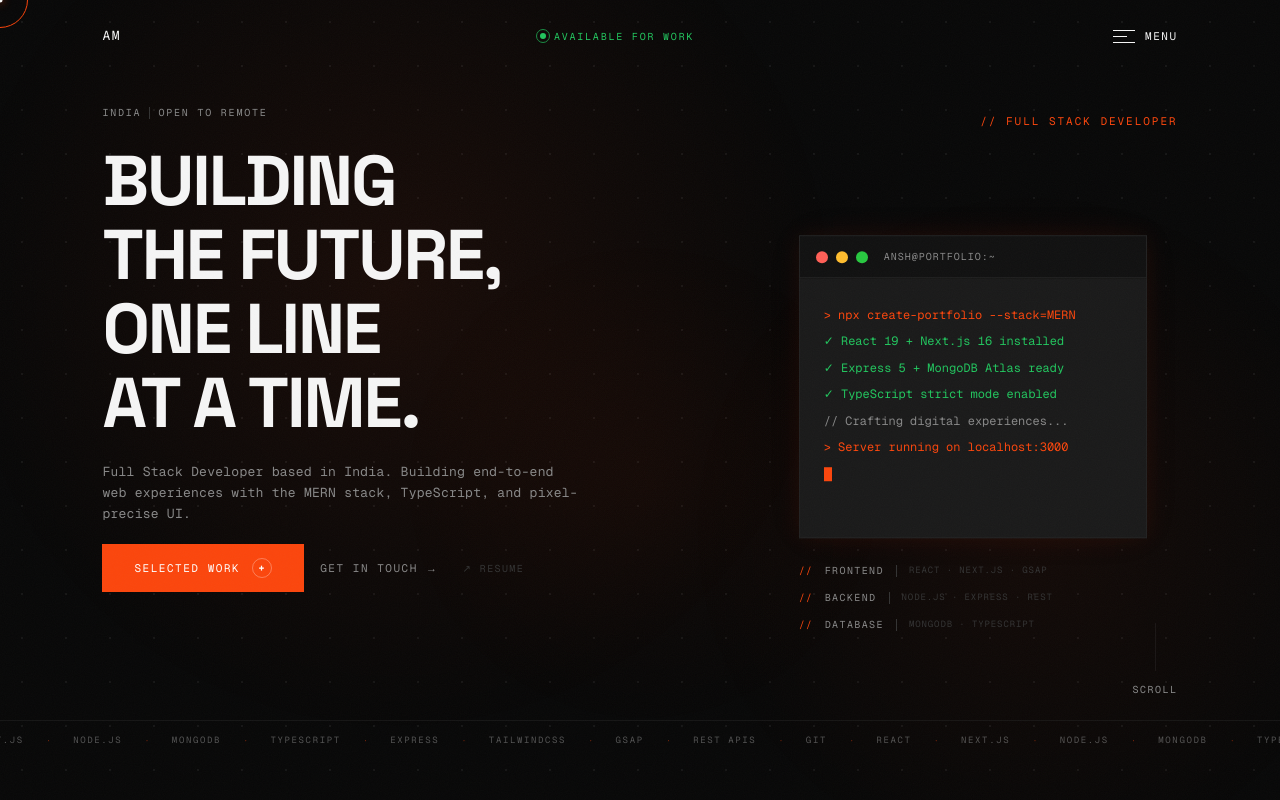
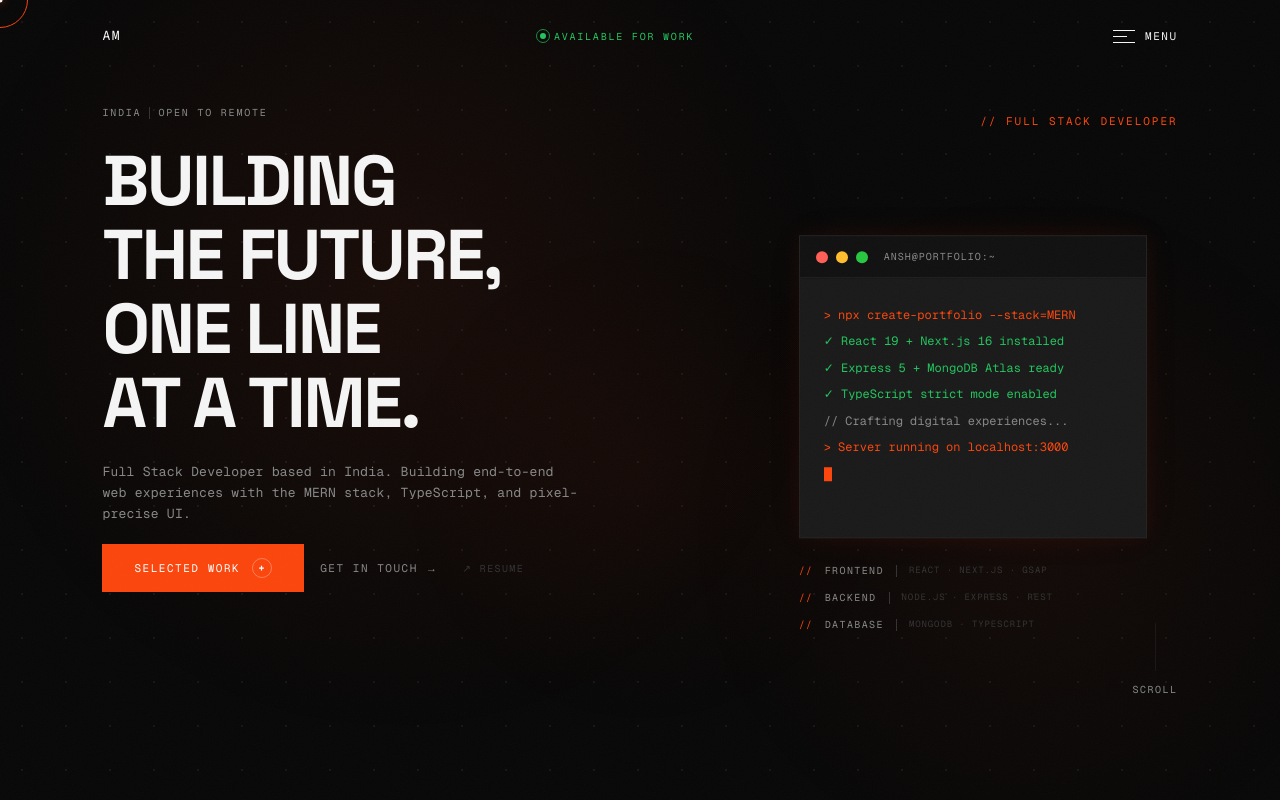
Before and after one commit to Anshmodi03/main-portfolio, a Next.js app in the folder frontend/: page / in a window 1280 px wide. Shown: the top 800 px of the page. Built offline with nearby package versions, Linux system fonts and the light colour scheme.

Commit message:
feat(hero): remove full-width marquee ticker from hero bottom

```diff
--- a/frontend/src/components/sections/01-Hero.tsx
+++ b/frontend/src/components/sections/01-Hero.tsx
@@ -23,10 +23,6 @@ const TERMINAL_LINES = [
   { type: "cmd",   text: "> Server running on localhost:3000"  },
 ];
 
-const TECH_MARQUEE = [
-  "React", "Next.js", "Node.js", "MongoDB", "TypeScript",
-  "Express", "TailwindCSS", "GSAP", "REST APIs", "Git",
-];
 
 interface Props {
   ready: boolean;
@@ -39,7 +35,6 @@ export default function Hero({ ready }: Props) {
   const eyebrowRef   = useRef<HTMLSpanElement>(null);
   const subRef       = useRef<HTMLParagraphElement>(null);
   const ctaRef       = useRef<HTMLDivElement>(null);
-  const marqueeRef   = useRef<HTMLDivElement>(null);
   const scrollRef    = useRef<HTMLDivElement>(null);
   const locationRef  = useRef<HTMLDivElement>(null);
   const orb1Ref      = useRef<HTMLDivElement>(null);
@@ -243,20 +238,6 @@ export default function Hero({ ready }: Props) {
         "-=0.3"
       );
 
-      // Marquee strip fade-in
-      tl.fromTo(marqueeRef.current,
-        { opacity: 0 },
-        { opacity: 1, duration: 0.8, ease: "power2.out" },
-        "-=0.2"
-      );
-
-      // Infinite horizontal scroll
-      gsap.to(".hero-marquee-track", {
-        x: "-50%",
-        duration: 28,
-        ease: "none",
-        repeat: -1,
-      });
 
     }, sectionRef);
 
@@ -285,7 +266,7 @@ export default function Hero({ ready }: Props) {
       <div className="relative z-10 grid grid-cols-1 lg:grid-cols-[60fr_40fr] min-h-[100dvh] pt-[var(--nav-h)]">
 
         {/* ── LEFT COLUMN ── */}
-        <div className="flex flex-col px-[var(--gutter)] pt-[clamp(24px,4vh,48px)] pb-[clamp(56px,8vh,100px)]">
+        <div className="flex flex-col px-[var(--gutter)] pt-[clamp(24px,4vh,48px)] pb-[clamp(24px,4vh,48px)]">
 
           {/* Main content block */}
           <div ref={contentRef} className="flex flex-col">
@@ -421,24 +402,6 @@ export default function Hero({ ready }: Props) {
         </div>
       </div>
 
-      {/* ── Full-width tech marquee ticker ── */}
-      <div
-        ref={marqueeRef}
-        className="absolute bottom-[40px] left-0 right-0 z-10 border-t border-[var(--border)] overflow-hidden opacity-0"
-        aria-hidden="true"
-      >
-        <div className="hero-marquee-track flex items-center whitespace-nowrap w-max py-3">
-          {[...TECH_MARQUEE, ...TECH_MARQUEE].map((item, i) => (
-            <span key={i} className="flex items-center">
-              <span className="font-mono text-[9px] uppercase tracking-[0.18em] text-[var(--text-muted)] px-6">
-                {item}
-              </span>
-              <span className="text-[var(--accent)] text-[8px] select-none">·</span>
-            </span>
-          ))}
-        </div>
-      </div>
-
       {/* Scroll indicator — absolute bottom right */}
       <div
         ref={scrollRef}
```
